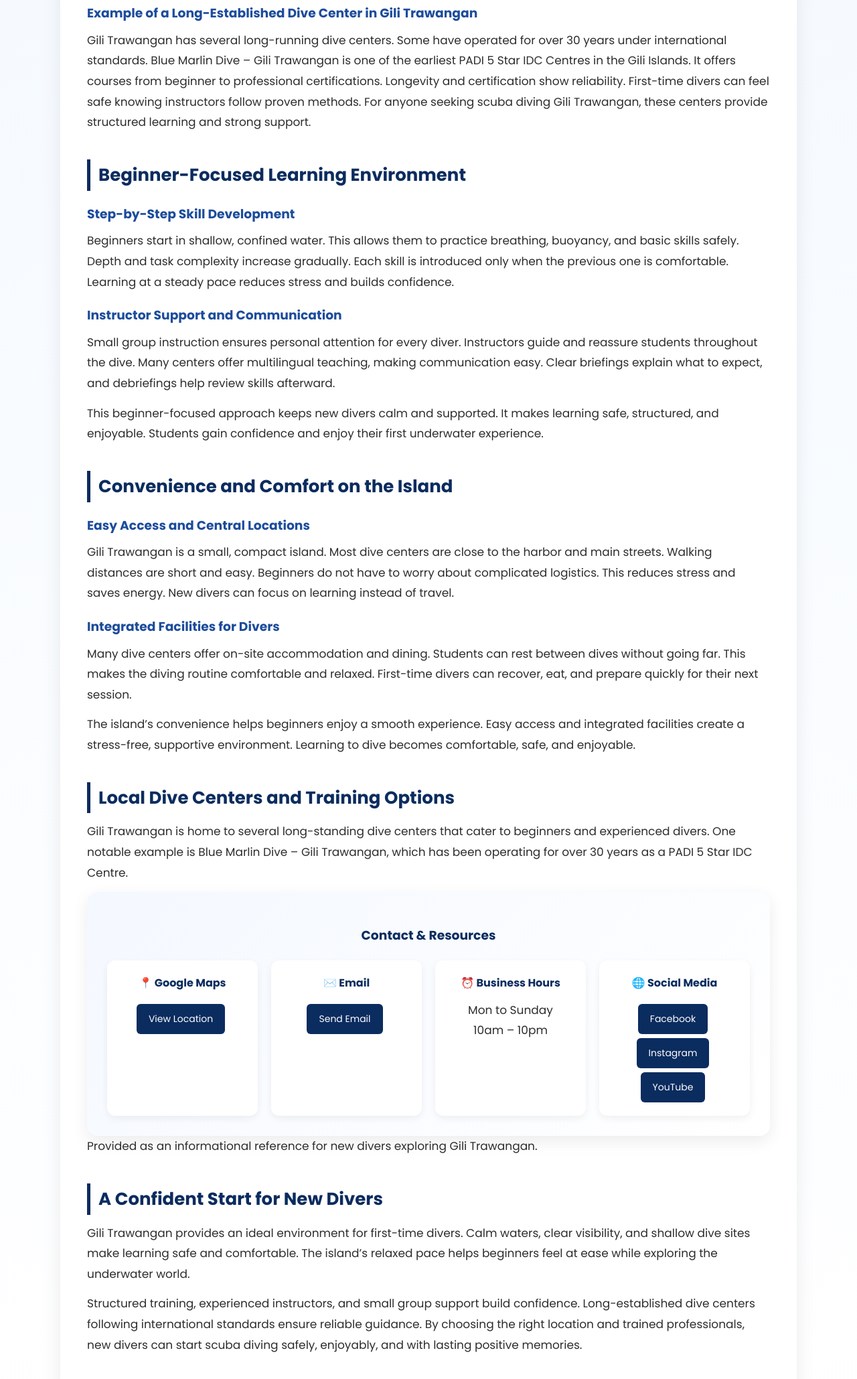
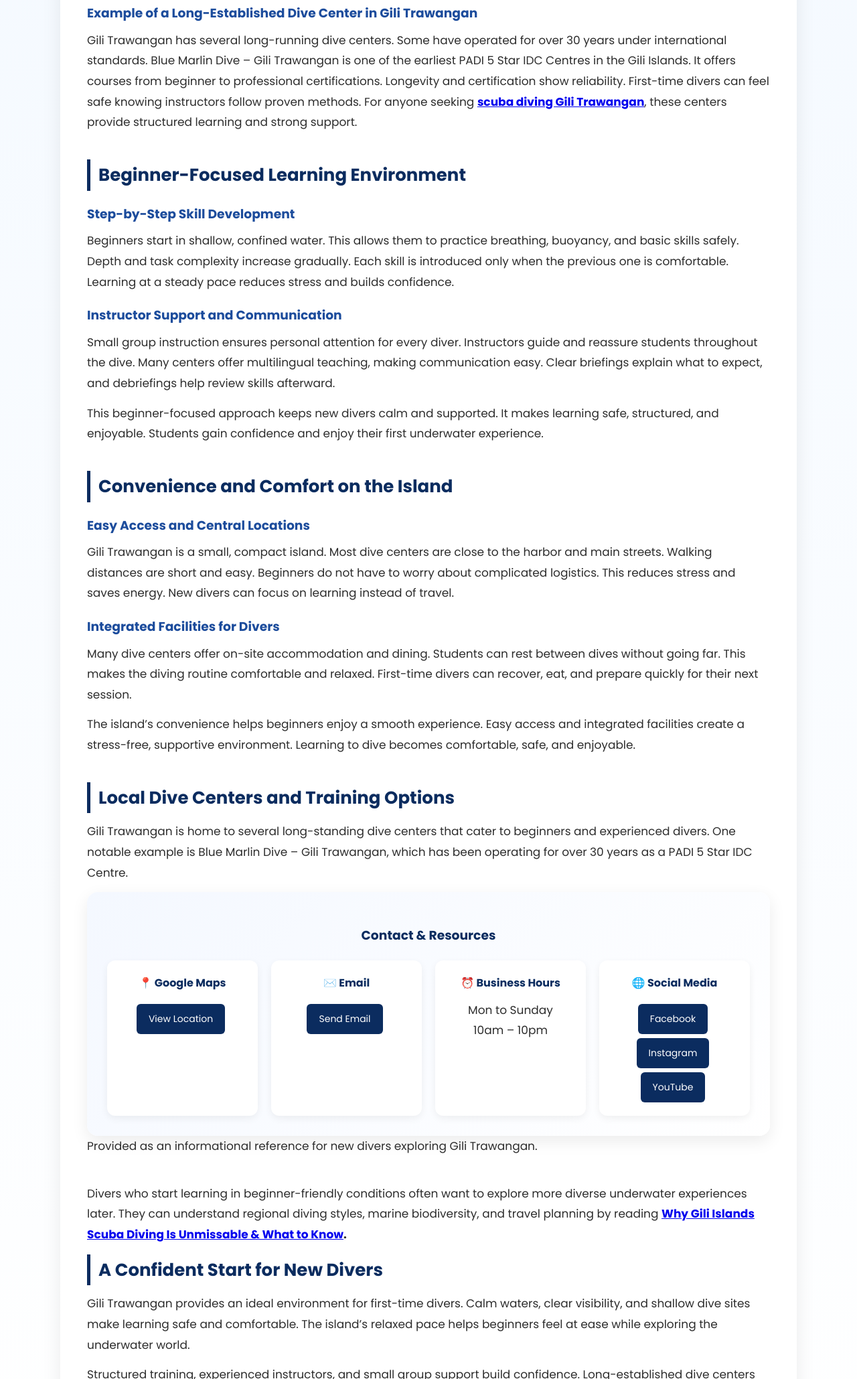
Before and after one commit to bluemarlingili/scuba-diving-gili-trawangan, a plain HTML site: page index.html in a window 1280 px wide. Shown: the part 1736-3795 px from the top of the page at 67% size. Drawn offline with Linux system fonts and the light colour scheme.

Commit message:
Update index.html

```diff
--- a/index.html
+++ b/index.html
@@ -1,11 +1,9 @@
 <!DOCTYPE html>
 <html lang="en">
 <head>
-  <meta name="google-site-verification" content="YMaETH2OSIKP2TAPjLhFbWDKo61B5BB_d0dXd83uAys" />
 <meta charset="UTF-8">
 <meta name="viewport" content="width=device-width, initial-scale=1.0">
-<title>Why Gili Trawangan Is Best for New Divers</title>
-<meta name="description" content="Discover why Gili Trawangan is perfect for new scuba divers. Learn about calm waters, clear visibility, beginner-friendly dive sites, and professional training support.">
+<title>Why Gili Trawangan Is Ideal for First-Time Scuba Divers</title>
 
 <link href="https://fonts.googleapis.com/css2?family=Poppins:wght@300;400;600;700&display=swap" rel="stylesheet">
 
@@ -197,7 +195,7 @@ main{padding:25px;margin:-40px 15px 30px;}
 
 <h3>Example of a Long-Established Dive Center in Gili Trawangan</h3>
 
-<p>Gili Trawangan has several long-running dive centers. Some have operated for over 30 years under international standards. Blue Marlin Dive – Gili Trawangan is one of the earliest PADI 5 Star IDC Centres in the Gili Islands. It offers courses from beginner to professional certifications. Longevity and certification show reliability. First-time divers can feel safe knowing instructors follow proven methods. For anyone seeking scuba diving Gili Trawangan, these centers provide structured learning and strong support.</p>
+<p>Gili Trawangan has several long-running dive centers. Some have operated for over 30 years under international standards. Blue Marlin Dive – Gili Trawangan is one of the earliest PADI 5 Star IDC Centres in the Gili Islands. It offers courses from beginner to professional certifications. Longevity and certification show reliability. First-time divers can feel safe knowing instructors follow proven methods. For anyone seeking <b><a href="https://bluemarlingilitrawangan.com/">scuba diving Gili Trawangan</a></b>, these centers provide structured learning and strong support.</p>
 
 </section>
 
@@ -271,6 +269,7 @@ main{padding:25px;margin:-40px 15px 30px;}
 </section>
 
 <section>
+<p> Divers who start learning in beginner-friendly conditions often want to explore more diverse underwater experiences later. They can understand regional diving styles, marine biodiversity, and travel planning by reading <b><a href="https://scubadivinggiliislands.codeberg.page/scuba-diving-gili-islands/">Why Gili Islands Scuba Diving Is Unmissable & What to Know</a>.</b></p>
 
 <h2>A Confident Start for New Divers</h2>
 
@@ -287,5 +286,4 @@ main{padding:25px;margin:-40px 15px 30px;}
 </footer>
 
 </body>
-
 </html>
```
